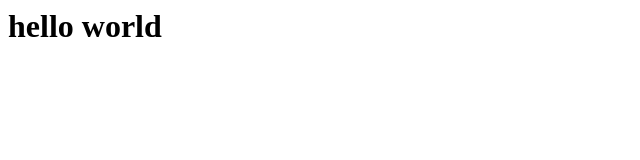
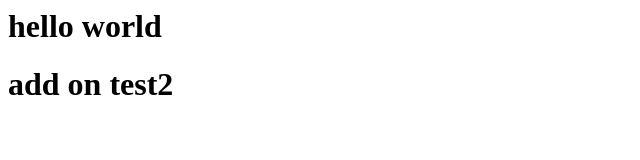
Before and after one commit to lxh2014/WindowsService, a plain HTML site: page index.html in a window 1280 px wide. Shown: the whole page, without its empty margins (0-640 px from the left). Drawn offline with Linux system fonts and the light colour scheme.

Commit message:
add on test2

```diff
--- a/index.html
+++ b/index.html
@@ -3,4 +3,5 @@
 <head>
 <body>
 <h1>hello world</h1>
+<h1>add on test2</h1>
 <body>
```
